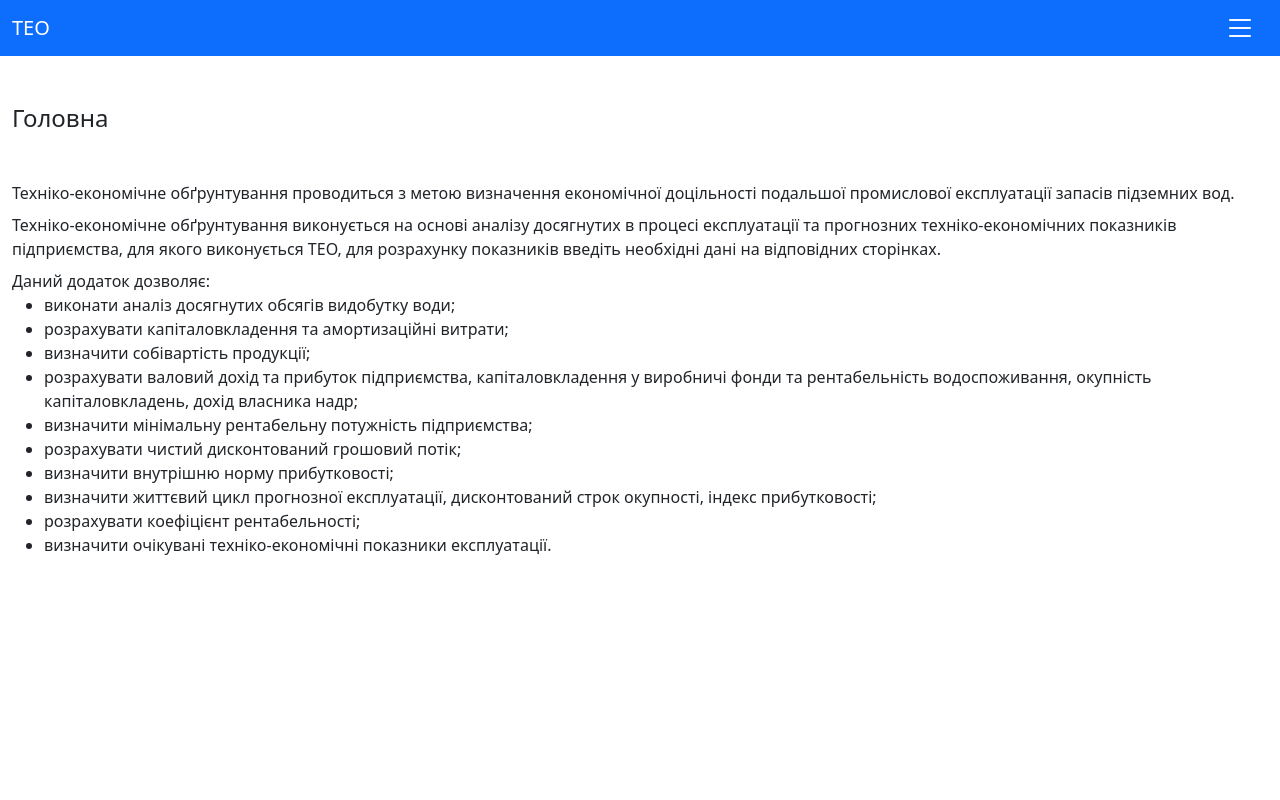
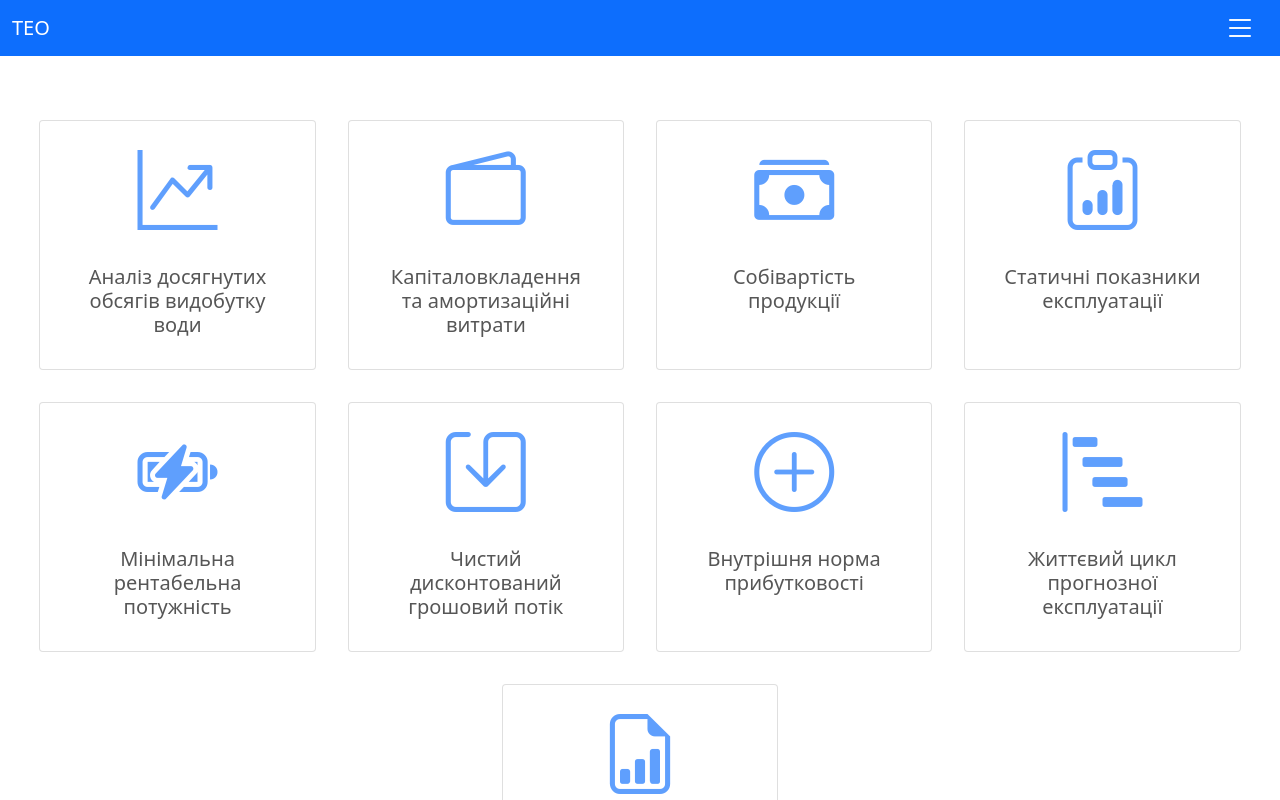
Before and after one commit to anstss/feasibility-study-GWE, a React (Create React App) app in the folder feasibility-study-gwe/: page / in a window 1280 px wide. Shown: the top 800 px of the page. Built offline with nearby package versions, Linux system fonts and the light colour scheme.

Commit message:
feat: change main page, add cards, refactor

```diff
--- /dev/null
+++ b/feasibility-study-gwe/src/components/menuCard/menuCard.scss
@@ -0,0 +1,21 @@
+@import "src/shared/variables";
+
+.menu-card {
+  min-width: 250px;
+  width: 22%;
+  transition: all 0.2s linear;
+
+  &__icon {
+    font-size: 5rem;
+    color: $primary-color;
+  }
+
+  &__link {
+    color: #000;
+    opacity: 0.66;
+  }
+
+  &:hover {
+    box-shadow: 0 1rem 3rem rgba(0, 0, 0, 0.175);
+  }
+}
--- /dev/null
+++ b/feasibility-study-gwe/src/components/menuCard/menuCard.tsx
@@ -0,0 +1,24 @@
+import React, { FC } from "react";
+import "./menuCard.scss";
+import { Link } from "react-router-dom";
+
+type MenuCardProps = {
+  icon: string;
+  path: string;
+  text: string;
+};
+
+const MenuCard: FC<MenuCardProps> = ({ icon, path, text }) => {
+  return (
+    <div className="card menu-card text-center my-3 mx-3">
+      <Link to={path} className="nav-link menu-card__link" aria-current="page">
+        <i className={`bi ${icon} menu-card__icon`}></i>
+        <div className="card-body">
+          <h5 className="card-title">{text}</h5>
+        </div>
+      </Link>
+    </div>
+  );
+};
+
+export default MenuCard;
--- a/feasibility-study-gwe/src/components/navbar/navbar.tsx
+++ b/feasibility-study-gwe/src/components/navbar/navbar.tsx
@@ -3,14 +3,23 @@ import "./navbar.scss";
 import { Link } from "react-router-dom";
 import {
   ANALYSIS_PAGE_ROUTE,
+  ANALYSIS_PAGE_TITLE,
   COST_PRICE_PAGE_ROUTE,
+  COST_PRICE_PAGE_TITLE,
   DEPRECIATION_PAGE_ROUTE,
+  DEPRECIATION_PAGE_TITLE,
   INTERNAL_RATE_OF_RETURN_PAGE_ROUTE,
+  INTERNAL_RATE_OF_RETURN_PAGE_TITLE,
   LIFE_CYCLE_PAGE_ROUTE,
+  LIFE_CYCLE_PAGE_TITLE,
   MIN_COST_EFFECTIVE_POWER_PAGE_ROUTE,
+  MIN_COST_EFFECTIVE_POWER_PAGE_TITLE,
   NET_DISCOUNTED_CASH_FLOW_PAGE_ROUTE,
+  NET_DISCOUNTED_CASH_FLOW_PAGE_TITLE,
   PROFITABILITY_RATIO_PAGE_ROUTE,
+  PROFITABILITY_RATIO_PAGE_TITLE,
   STATIC_PERFORMANCE_INDICATORS_PAGE_ROUTE,
+  STATIC_PERFORMANCE_INDICATORS_PAGE_TITLE,
 } from "../../shared/constants";
 
 const Navbar = () => {
@@ -55,21 +64,19 @@ const Navbar = () => {
               </li>
               <li className="nav-item">
                 <Link to={ANALYSIS_PAGE_ROUTE} className="nav-link">
-                  <div data-bs-dismiss="offcanvas">
-                    Аналіз досягнутих обсягів видобутку води
-                  </div>
+                  <div data-bs-dismiss="offcanvas">{ANALYSIS_PAGE_TITLE}</div>
                 </Link>
               </li>
               <li className="nav-item">
                 <Link to={DEPRECIATION_PAGE_ROUTE} className="nav-link">
                   <div data-bs-dismiss="offcanvas">
-                    Капіталовкладення та амортизаційні витрати
+                    {DEPRECIATION_PAGE_TITLE}
                   </div>
                 </Link>
               </li>
               <li className="nav-item">
                 <Link to={COST_PRICE_PAGE_ROUTE} className="nav-link">
-                  <div data-bs-dismiss="offcanvas">Собівартість продукції</div>
+                  <div data-bs-dismiss="offcanvas">{COST_PRICE_PAGE_TITLE}</div>
                 </Link>
               </li>
               <li className="nav-item">
@@ -78,7 +85,7 @@ const Navbar = () => {
                   className="nav-link"
                 >
                   <div data-bs-dismiss="offcanvas">
-                    Статичні показники експлуатації
+                    {STATIC_PERFORMANCE_INDICATORS_PAGE_TITLE}
                   </div>
                 </Link>
               </li>
@@ -88,7 +95,7 @@ const Navbar = () => {
                   className="nav-link"
                 >
                   <div data-bs-dismiss="offcanvas">
-                    Мінімальна рентабельна потужність
+                    {MIN_COST_EFFECTIVE_POWER_PAGE_TITLE}
                   </div>
                 </Link>
               </li>
@@ -98,7 +105,7 @@ const Navbar = () => {
                   className="nav-link"
                 >
                   <div data-bs-dismiss="offcanvas">
-                    Чистий дисконтований грошовий потік
+                    {NET_DISCOUNTED_CASH_FLOW_PAGE_TITLE}
                   </div>
                 </Link>
               </li>
@@ -108,22 +115,19 @@ const Navbar = () => {
                   className="nav-link"
                 >
                   <div data-bs-dismiss="offcanvas">
-                    Внутрішня норма прибутковості
+                    {INTERNAL_RATE_OF_RETURN_PAGE_TITLE}
                   </div>
                 </Link>
               </li>
               <li className="nav-item">
                 <Link to={LIFE_CYCLE_PAGE_ROUTE} className="nav-link">
-                  <div data-bs-dismiss="offcanvas">
-                    Життєвий цикл прогнозної експлуатації
-                  </div>
+                  <div data-bs-dismiss="offcanvas">{LIFE_CYCLE_PAGE_TITLE}</div>
                 </Link>
               </li>
               <li className="nav-item">
                 <Link to={PROFITABILITY_RATIO_PAGE_ROUTE} className="nav-link">
                   <div data-bs-dismiss="offcanvas">
-                    Коефіцієнт рентабельності. Очікувані техніко-економічні
-                    показники експлуатації
+                    {PROFITABILITY_RATIO_PAGE_TITLE}
                   </div>
                 </Link>
               </li>
--- a/feasibility-study-gwe/src/components/pages/mainPage.tsx
+++ b/feasibility-study-gwe/src/components/pages/mainPage.tsx
@@ -1,44 +1,74 @@
 import React from "react";
+import MenuCard from "../menuCard/menuCard";
+import {
+  ANALYSIS_PAGE_ROUTE,
+  ANALYSIS_PAGE_TITLE,
+  COST_PRICE_PAGE_ROUTE,
+  COST_PRICE_PAGE_TITLE,
+  DEPRECIATION_PAGE_ROUTE,
+  DEPRECIATION_PAGE_TITLE,
+  INTERNAL_RATE_OF_RETURN_PAGE_ROUTE,
+  INTERNAL_RATE_OF_RETURN_PAGE_TITLE,
+  LIFE_CYCLE_PAGE_ROUTE,
+  LIFE_CYCLE_PAGE_TITLE,
+  MIN_COST_EFFECTIVE_POWER_PAGE_ROUTE,
+  MIN_COST_EFFECTIVE_POWER_PAGE_TITLE,
+  NET_DISCOUNTED_CASH_FLOW_PAGE_ROUTE,
+  NET_DISCOUNTED_CASH_FLOW_PAGE_TITLE,
+  PROFITABILITY_RATIO_PAGE_ROUTE,
+  PROFITABILITY_RATIO_PAGE_TITLE,
+  STATIC_PERFORMANCE_INDICATORS_PAGE_ROUTE,
+  STATIC_PERFORMANCE_INDICATORS_PAGE_TITLE,
+} from "../../shared/constants";
 
 const MainPage = () => {
   return (
-    <div>
-      <h2 className="fs-4 my-5">Головна</h2>
-      <div className={"my-2"}>
-        Техніко-економічне обґрунтування проводиться з метою визначення
-        економічної доцільності подальшої промислової експлуатації запасів
-        підземних вод.
-      </div>
-      <div className={"my-2"}>
-        Техніко-економічне обґрунтування виконується на основі аналізу
-        досягнутих в процесі експлуатації та прогнозних техніко-економічних
-        показників підприємства, для якого виконується ТЕО, для розрахунку
-        показників введіть необхідні дані на відповідних сторінках.
-      </div>
-      <div className={"my-2"}>
-        Даний додаток дозволяє:
-        <ul>
-          <li>виконати аналіз досягнутих обсягів видобутку води;</li>
-          <li>розрахувати капіталовкладення та амортизаційні витрати;</li>
-          <li>визначити собівартість продукції;</li>
-          <li>
-            розрахувати валовий дохід та прибуток підприємства,
-            капіталовкладення у виробничі фонди та рентабельність
-            водоспоживання, окупність капіталовкладень, дохід власника надр;
-          </li>
-          <li>визначити мінімальну рентабельну потужність підприємства;</li>
-          <li>розрахувати чистий дисконтований грошовий потік;</li>
-          <li>визначити внутрішню норму прибутковості;</li>
-          <li>
-            визначити життєвий цикл прогнозної експлуатації, дисконтований строк
-            окупності, індекс прибутковості;
-          </li>
-          <li>розрахувати коефіцієнт рентабельності;</li>
-          <li>
-            визначити очікувані техніко-економічні показники експлуатації.
-          </li>
-        </ul>
-      </div>
+    <div className={"my-5 d-flex flex-wrap justify-content-center"}>
+      <MenuCard
+        icon={"bi-graph-up"}
+        path={ANALYSIS_PAGE_ROUTE}
+        text={ANALYSIS_PAGE_TITLE}
+      />
+      <MenuCard
+        icon={"bi-wallet2"}
+        path={DEPRECIATION_PAGE_ROUTE}
+        text={DEPRECIATION_PAGE_TITLE}
+      />
+      <MenuCard
+        icon={"bi-cash-stack"}
+        path={COST_PRICE_PAGE_ROUTE}
+        text={COST_PRICE_PAGE_TITLE}
+      />
+      <MenuCard
+        icon={"bi-clipboard-data"}
+        path={STATIC_PERFORMANCE_INDICATORS_PAGE_ROUTE}
+        text={STATIC_PERFORMANCE_INDICATORS_PAGE_TITLE}
+      />
+      <MenuCard
+        icon={"bi-battery-charging"}
+        path={MIN_COST_EFFECTIVE_POWER_PAGE_ROUTE}
+        text={MIN_COST_EFFECTIVE_POWER_PAGE_TITLE}
+      />
+      <MenuCard
+        icon={"bi-save"}
+        path={NET_DISCOUNTED_CASH_FLOW_PAGE_ROUTE}
+        text={NET_DISCOUNTED_CASH_FLOW_PAGE_TITLE}
+      />
+      <MenuCard
+        icon={"bi-plus-circle"}
+        path={INTERNAL_RATE_OF_RETURN_PAGE_ROUTE}
+        text={INTERNAL_RATE_OF_RETURN_PAGE_TITLE}
+      />
+      <MenuCard
+        icon={"bi-bar-chart-steps"}
+        path={LIFE_CYCLE_PAGE_ROUTE}
+        text={LIFE_CYCLE_PAGE_TITLE}
+      />
+      <MenuCard
+        icon={"bi-file-earmark-bar-graph"}
+        path={PROFITABILITY_RATIO_PAGE_ROUTE}
+        text={PROFITABILITY_RATIO_PAGE_TITLE}
+      />
     </div>
   );
 };
--- a/feasibility-study-gwe/src/shared/constants.ts
+++ b/feasibility-study-gwe/src/shared/constants.ts
@@ -24,3 +24,19 @@ export const NET_DISCOUNTED_CASH_FLOW_PAGE_ROUTE = "/net-discounted-cash-flow";
 export const INTERNAL_RATE_OF_RETURN_PAGE_ROUTE = "/internal-rate-of-return";
 export const LIFE_CYCLE_PAGE_ROUTE = "/life-cycle";
 export const PROFITABILITY_RATIO_PAGE_ROUTE = "/profitability-ratio";
+
+export const ANALYSIS_PAGE_TITLE = "Аналіз досягнутих обсягів видобутку води";
+export const DEPRECIATION_PAGE_TITLE =
+  "Капіталовкладення та амортизаційні витрати";
+export const COST_PRICE_PAGE_TITLE = "Собівартість продукції";
+export const STATIC_PERFORMANCE_INDICATORS_PAGE_TITLE =
+  "Статичні показники експлуатації";
+export const MIN_COST_EFFECTIVE_POWER_PAGE_TITLE =
+  "Мінімальна рентабельна потужність";
+export const NET_DISCOUNTED_CASH_FLOW_PAGE_TITLE =
+  "Чистий дисконтований грошовий потік";
+export const INTERNAL_RATE_OF_RETURN_PAGE_TITLE =
+  "Внутрішня норма прибутковості";
+export const LIFE_CYCLE_PAGE_TITLE = "Життєвий цикл прогнозної експлуатації";
+export const PROFITABILITY_RATIO_PAGE_TITLE =
+  "Коефіцієнт рентабельності. Очікувані техніко-економічні показники експлуатації";
--- a/feasibility-study-gwe/src/shared/styles.scss
+++ b/feasibility-study-gwe/src/shared/styles.scss
@@ -1,8 +1,4 @@
 @import "variables";
-
-//.bg-primary {
-//  background-color: $primary-color !important;
-//}
 
 .container {
   max-width: 1600px;
--- a/feasibility-study-gwe/src/shared/variables.scss
+++ b/feasibility-study-gwe/src/shared/variables.scss
@@ -1 +1 @@
-$primary-color: #9ec5fe;
+$primary-color: #0d6efd;
```
